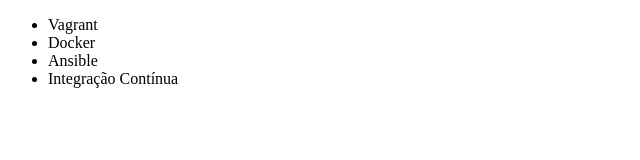
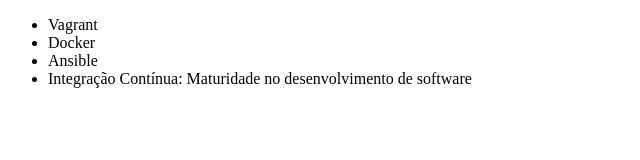
Before and after one commit to JIRSCHIK/alura-git, a plain HTML site: page index.html in a window 1280 px wide. Shown: the whole page, without its empty margins (0-640 px from the left). Drawn offline with Linux system fonts and the light colour scheme.

Commit message:
[upd] index.html: Correção nome de curso

```diff
--- a/index.html
+++ b/index.html
@@ -9,7 +9,7 @@
         <li>Vagrant</li>
         <li>Docker</li>
         <li>Ansible</li>
-        <li>Integração Contínua</li>
+        <li>Integração Contínua: Maturidade no desenvolvimento de software</li>
     </ul>
 </body>
 </html>
```
